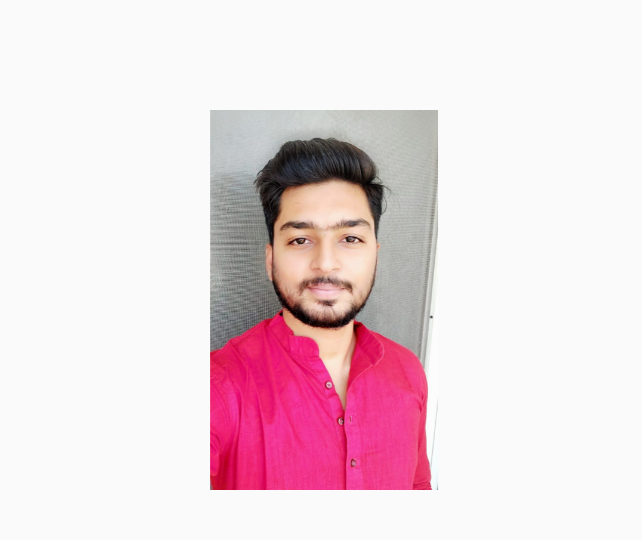
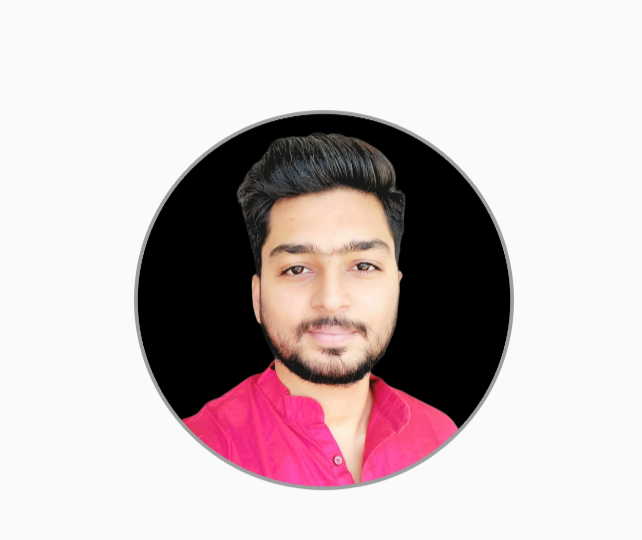
Before and after one commit to Kamal725528/portfolio, a plain HTML site: page index.html in a window 1280 px wide. Shown: the part 100-640 px from the top of the page, 638-1280 px from the left. Drawn offline with nearby package versions, Linux system fonts and the light colour scheme.

Commit message:
update_resume_photo

```diff
--- a/index.html
+++ b/index.html
@@ -86,7 +86,7 @@
                 </div>
                 <div class="featured-image">
                     <div class="image">
-                        <img src="images/kamal.jpg" alt="avatar">
+                        <img src="images/Profile picture.png" alt="avatar">
                     </div>
                 </div>
                 <div class="scroll-icon-box">
--- a/styles.css
+++ b/styles.css
@@ -244,6 +244,7 @@ nav{
     width: 380px;
     height: 380px;
     object-fit: contain;
+    border-radius: 50%;
 }
 @keyframes imgFloat {
     50%{
```
Also changed, not shown: images/Profile picture.png (added), 1 other file.
